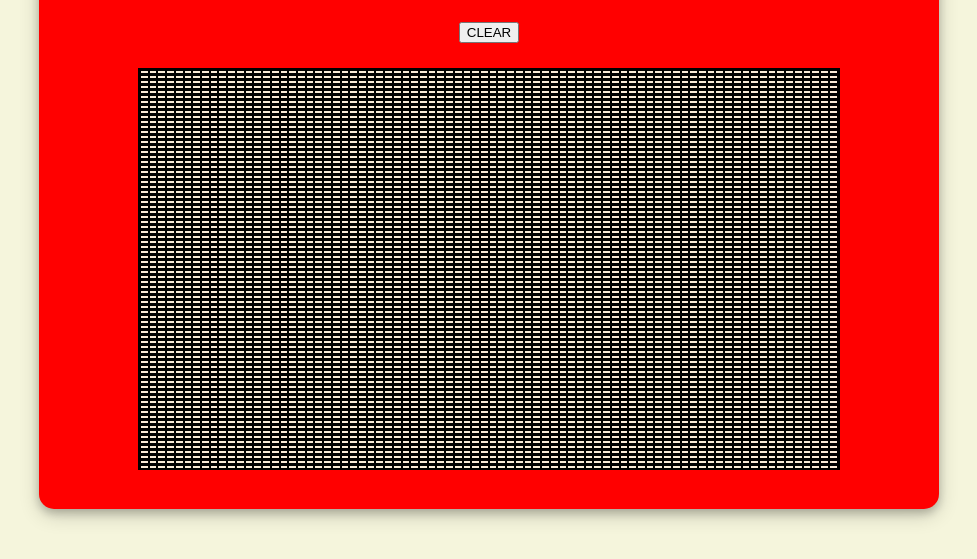
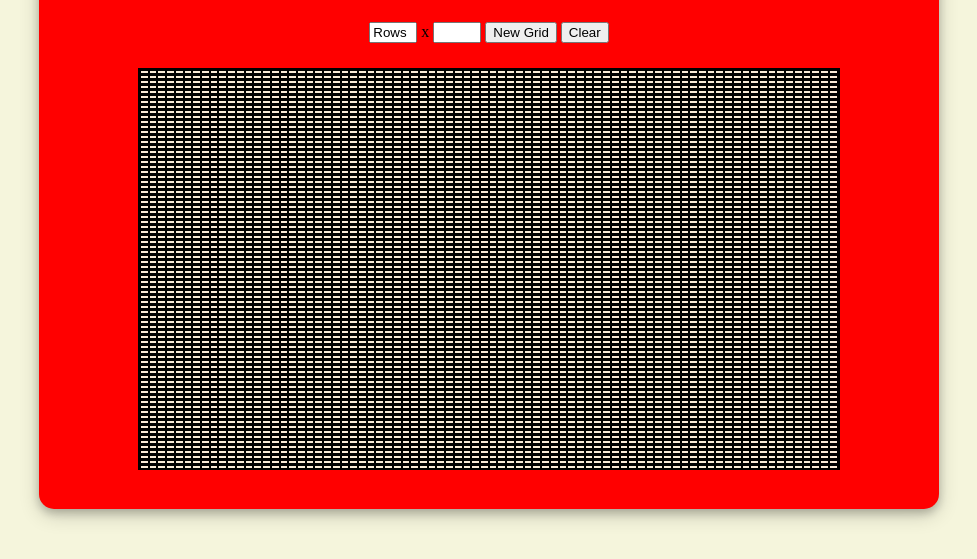
Before and after one commit to ecanvasser/etch-a-sketch, a plain HTML site: page index.html in a window 1280 px wide. Shown: the part 199-758 px from the top of the page, without its empty margins (151-1128 px from the left). Drawn offline with Linux system fonts and the light colour scheme.

Commit message:
Add inputs and new grid button to index.html

```diff
--- a/index.html
+++ b/index.html
@@ -12,7 +12,11 @@
     <div class="grid-border">
         <div class="title">ETCH-A-SKETCH</div>
         <div class="tools">
-            <button id="clear">CLEAR</button>
+            <input type="text" value="Rows">
+            x
+            <input type="text" name="Columns">
+            <button id="new-grid">New Grid</button>
+            <button id="clear">Clear</button>
         </div>
         <div class="grid-container"></div>
     </div>
--- a/style.css
+++ b/style.css
@@ -6,12 +6,9 @@ body {
     background-color: beige;
 }
 
-/* a {
-    display: flex;
-    flex: auto;
-    height: 10px;
-    width: 10px;
-} */
+input {
+    width: 40px;
+}
 
 .grid-border {
     display: flex;
```
